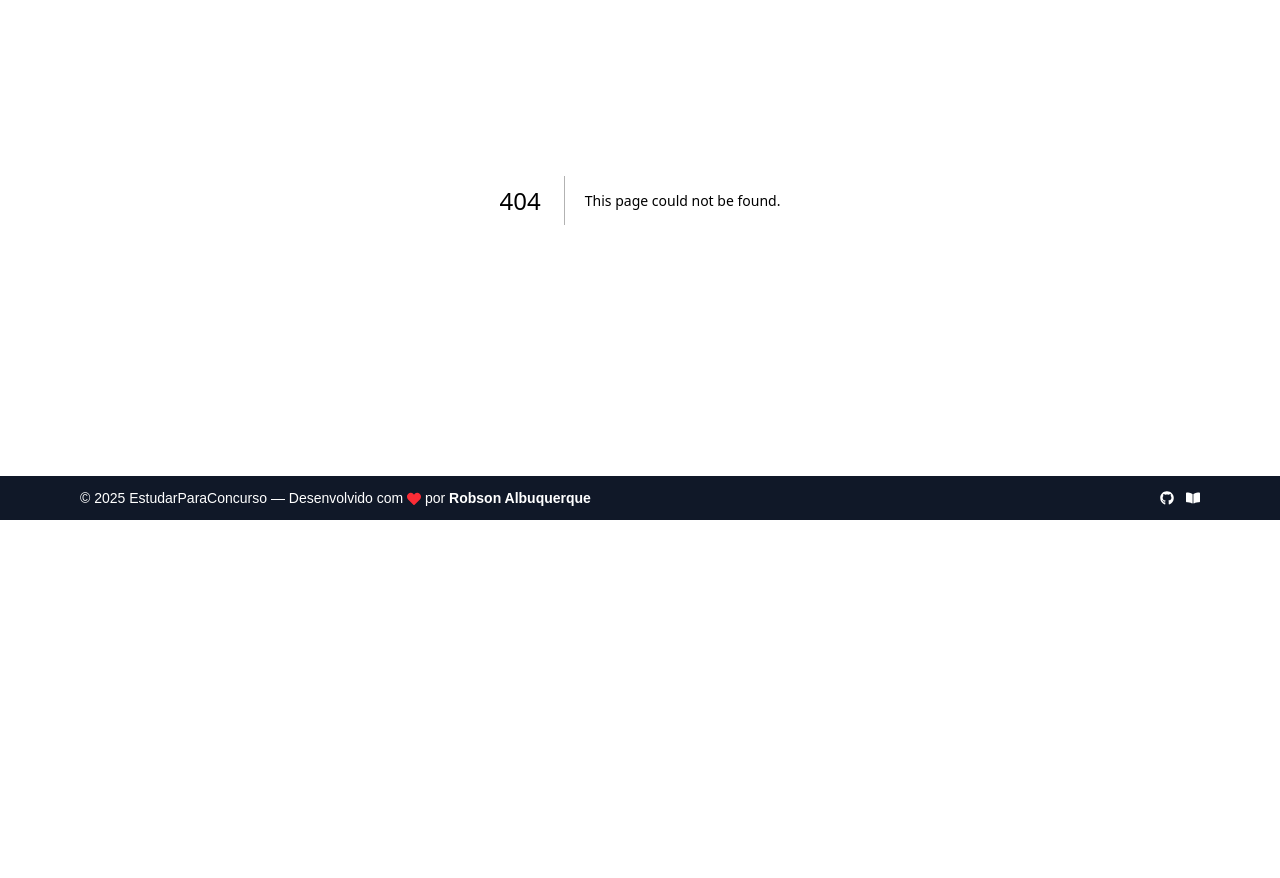
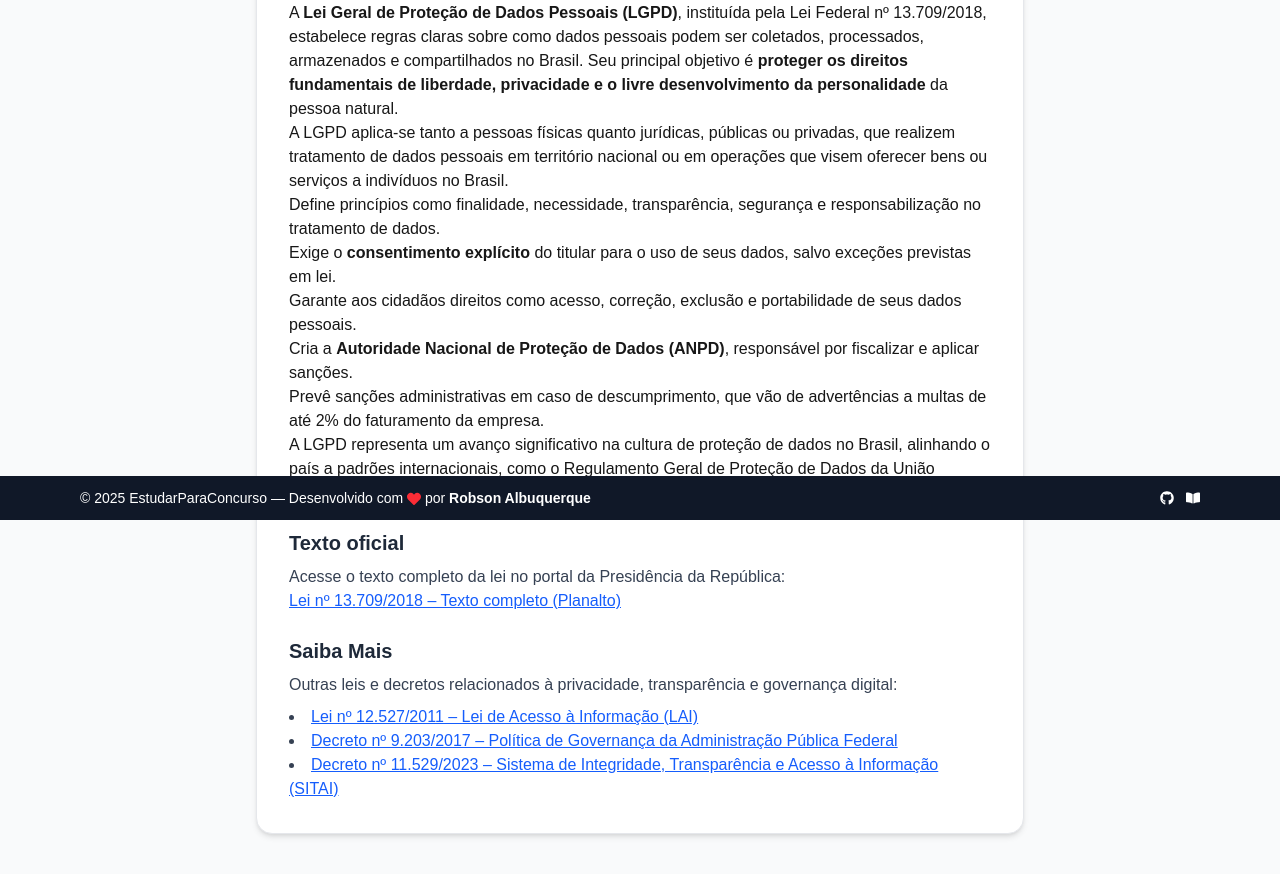
Before and after one commit to robsonalbuquerquedev/estudarparaconcurso, a Next.js app: page /lei-federal-n-13709 in a window 1280 px wide. Before the commit this address had no page. Shown: the part 280-1158 px from the top of the page. Before the commit the page ends 944 px from the top, so only its background shows below. Built offline with nearby package versions, Linux system fonts and the light colour scheme.

Commit message:
feat: adicionar nova rota lei-federal-n-13709

```diff
--- /dev/null
+++ b/app/lei-federal-n-13709/page.tsx
@@ -0,0 +1,116 @@
+"use client";
+
+import { motion } from "framer-motion";
+
+export default function LeiFederal13709() {
+    return (
+        <section className="p-6 md:p-10 bg-gray-50 min-h-screen">
+            <motion.div
+                initial={{ opacity: 0, y: 20 }}
+                animate={{ opacity: 1, y: 0 }}
+                transition={{ duration: 0.6 }}
+                className="max-w-3xl mx-auto bg-white p-8 rounded-2xl shadow-md border border-gray-200"
+            >
+                <h1 className="text-2xl md:text-3xl font-bold text-gray-800 mb-4">
+                    Lei Federal nº 13.709, de 14 de agosto de 2018
+                </h1>
+
+                <p className="text-gray-700 mb-6 leading-relaxed">
+                    Dispõe sobre a <strong>Lei Geral de Proteção de Dados Pessoais (LGPD)</strong>, que regula o tratamento de dados pessoais
+                    e garante a <strong>privacidade</strong> e a <strong>segurança das informações</strong>.
+                </p>
+
+                <article className="prose prose-gray mb-6">
+                    <p>
+                        A <strong>Lei Geral de Proteção de Dados Pessoais (LGPD)</strong>, instituída pela Lei Federal nº 13.709/2018, estabelece regras
+                        claras sobre como dados pessoais podem ser coletados, processados, armazenados e compartilhados no Brasil.
+                        Seu principal objetivo é <strong>proteger os direitos fundamentais de liberdade, privacidade e o livre desenvolvimento da personalidade</strong> da pessoa natural.
+                    </p>
+
+                    <p>
+                        A LGPD aplica-se tanto a pessoas físicas quanto jurídicas, públicas ou privadas, que realizem tratamento de dados pessoais
+                        em território nacional ou em operações que visem oferecer bens ou serviços a indivíduos no Brasil.
+                    </p>
+
+                    <ul>
+                        <li>
+                            Define princípios como finalidade, necessidade, transparência, segurança e responsabilização no tratamento de dados.
+                        </li>
+                        <li>
+                            Exige o <strong>consentimento explícito</strong> do titular para o uso de seus dados, salvo exceções previstas em lei.
+                        </li>
+                        <li>
+                            Garante aos cidadãos direitos como acesso, correção, exclusão e portabilidade de seus dados pessoais.
+                        </li>
+                        <li>
+                            Cria a <strong>Autoridade Nacional de Proteção de Dados (ANPD)</strong>, responsável por fiscalizar e aplicar sanções.
+                        </li>
+                        <li>
+                            Prevê sanções administrativas em caso de descumprimento, que vão de advertências a multas de até 2% do faturamento da empresa.
+                        </li>
+                    </ul>
+
+                    <p>
+                        A LGPD representa um avanço significativo na cultura de proteção de dados no Brasil, alinhando o país a padrões internacionais,
+                        como o Regulamento Geral de Proteção de Dados da União Europeia (GDPR).
+                    </p>
+                </article>
+
+                <section className="mb-6">
+                    <h2 className="text-xl font-semibold text-gray-800 mb-2">Texto oficial</h2>
+                    <p className="text-gray-700">
+                        Acesse o texto completo da lei no portal da Presidência da República:
+                        <br />
+                        <a
+                            href="https://www.planalto.gov.br/ccivil_03/_ato2015-2018/2018/lei/L13709.htm"
+                            target="_blank"
+                            rel="noopener noreferrer"
+                            className="text-blue-600 underline"
+                        >
+                            Lei nº 13.709/2018 – Texto completo (Planalto)
+                        </a>
+                    </p>
+                </section>
+
+                <section>
+                    <h2 className="text-xl font-semibold text-gray-800 mb-2">Saiba Mais</h2>
+                    <p className="text-gray-700 mb-2">
+                        Outras leis e decretos relacionados à privacidade, transparência e governança digital:
+                    </p>
+                    <ul className="text-gray-700 list-disc list-inside">
+                        <li>
+                            <a
+                                href="https://www.planalto.gov.br/ccivil_03/_ato2011-2014/2011/lei/L12527.htm"
+                                target="_blank"
+                                rel="noopener noreferrer"
+                                className="text-blue-600 underline"
+                            >
+                                Lei nº 12.527/2011 – Lei de Acesso à Informação (LAI)
+                            </a>
+                        </li>
+                        <li>
+                            <a
+                                href="https://www.planalto.gov.br/ccivil_03/_ato2015-2018/2017/decreto/d9203.htm"
+                                target="_blank"
+                                rel="noopener noreferrer"
+                                className="text-blue-600 underline"
+                            >
+                                Decreto nº 9.203/2017 – Política de Governança da Administração Pública Federal
+                            </a>
+                        </li>
+                        <li>
+                            <a
+                                href="https://www.planalto.gov.br/ccivil_03/_ato2023-2026/2023/decreto/D11529.htm"
+                                target="_blank"
+                                rel="noopener noreferrer"
+                                className="text-blue-600 underline"
+                            >
+                                Decreto nº 11.529/2023 – Sistema de Integridade, Transparência e Acesso à Informação (SITAI)
+                            </a>
+                        </li>
+                    </ul>
+                </section>
+            </motion.div>
+        </section>
+    );
+}
```
